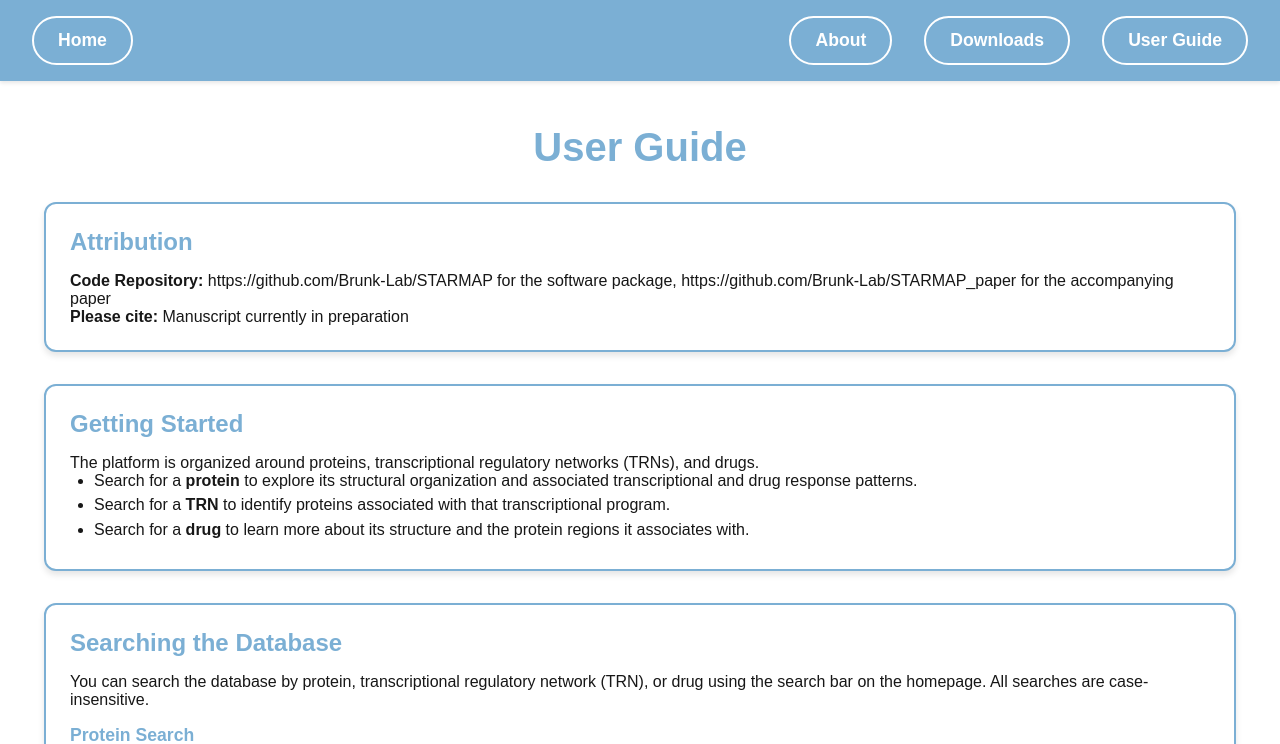
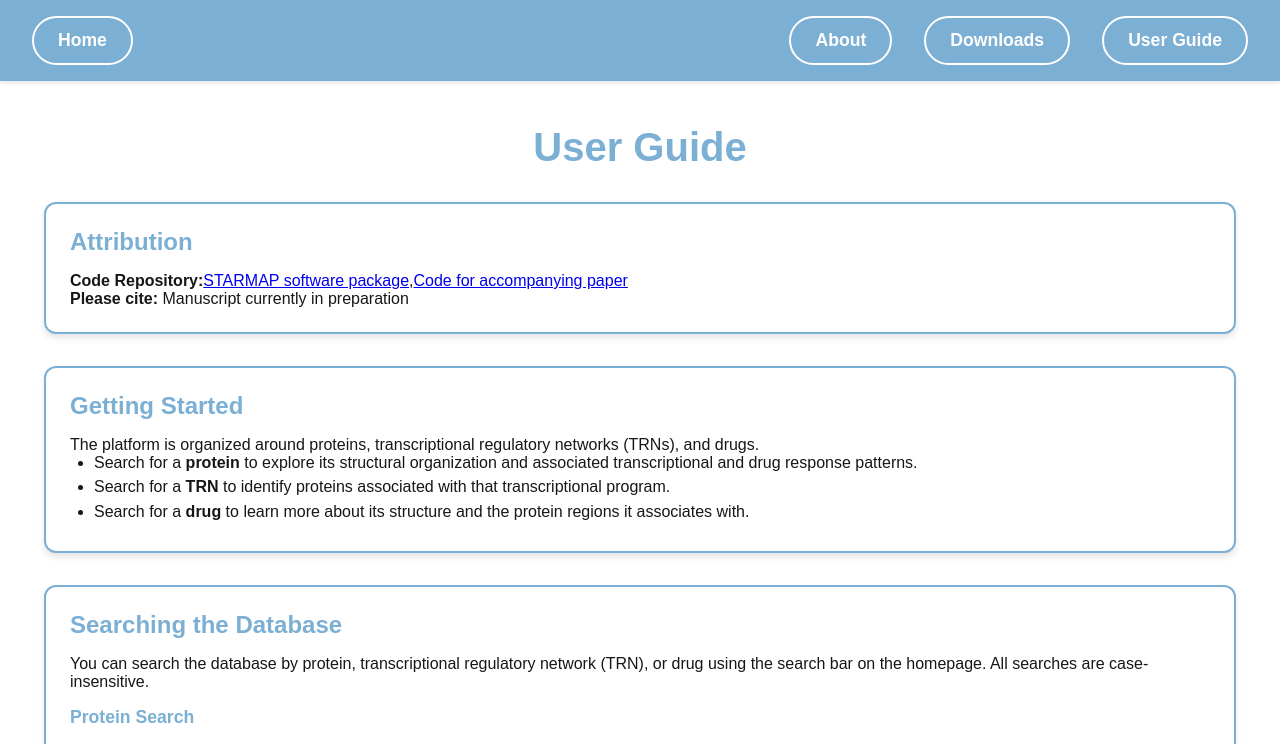
Before and after one commit to kritishukla11/DatabaseWebsiteCode, a Next.js app in the folder frontend/: page /user-guide in a window 1280 px wide. Shown: the top 744 px of the page. Built offline with nearby package versions, Linux system fonts and the light colour scheme.

Commit message:
making github clickable

```diff
--- a/frontend/src/app/about/page.tsx
+++ b/frontend/src/app/about/page.tsx
@@ -9,7 +9,9 @@ export default function AboutPage() {
       <div className="panel">
         <h2 className="panel-title">Attribution</h2>
         <p>
-          <strong>Code Repository:</strong> https://github.com/Brunk-Lab/STARMAP for the software package, https://github.com/Brunk-Lab/STARMAP_paper for the accompanying paper
+          <strong>Code Repository:</strong>
+          <a href="https://github.com/Brunk-Lab/STARMAP" target="_blank">STARMAP software package</a>,
+          <a href="https://github.com/Brunk-Lab/STARMAP_paper" target="_blank">Code for accompanying paper</a>
         </p>
         <p>
           <strong>Please cite:</strong> Manuscript currently in preparation
--- a/frontend/src/app/user-guide/page.tsx
+++ b/frontend/src/app/user-guide/page.tsx
@@ -8,7 +8,11 @@ export default function UserGuidePage() {
       {/* Attribution */}
       <div className="panel">
         <h2 className="panel-title">Attribution</h2>
-        <p><strong>Code Repository:</strong> https://github.com/Brunk-Lab/STARMAP for the software package, https://github.com/Brunk-Lab/STARMAP_paper for the accompanying paper</p>
+        <p>
+          <strong>Code Repository:</strong>
+          <a href="https://github.com/Brunk-Lab/STARMAP" target="_blank">STARMAP software package</a>,
+          <a href="https://github.com/Brunk-Lab/STARMAP_paper" target="_blank">Code for accompanying paper</a>
+        </p>
         <p><strong>Please cite:</strong> Manuscript currently in preparation</p>
       </div>
 
```
